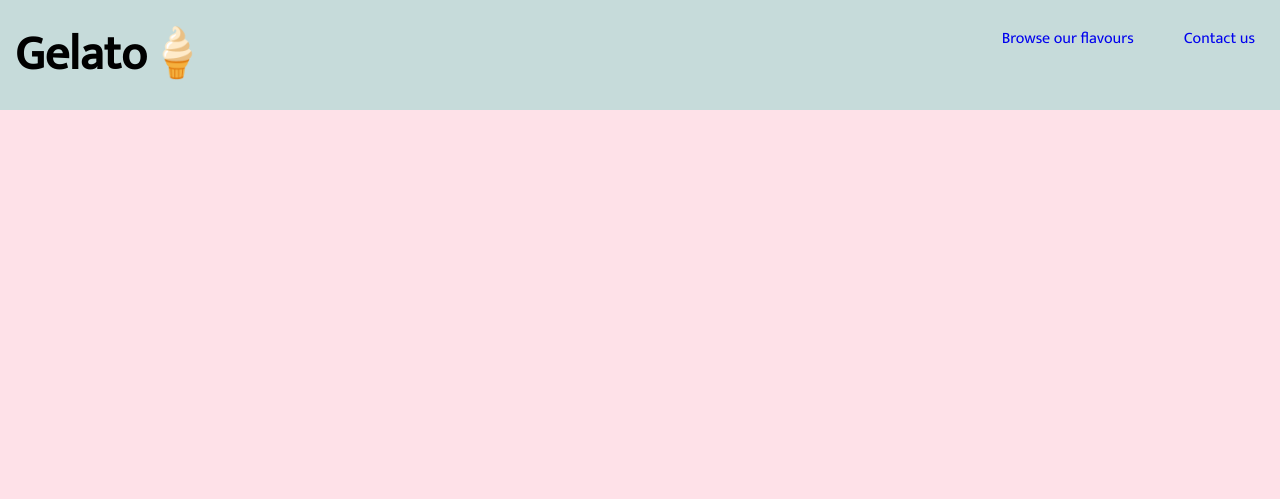
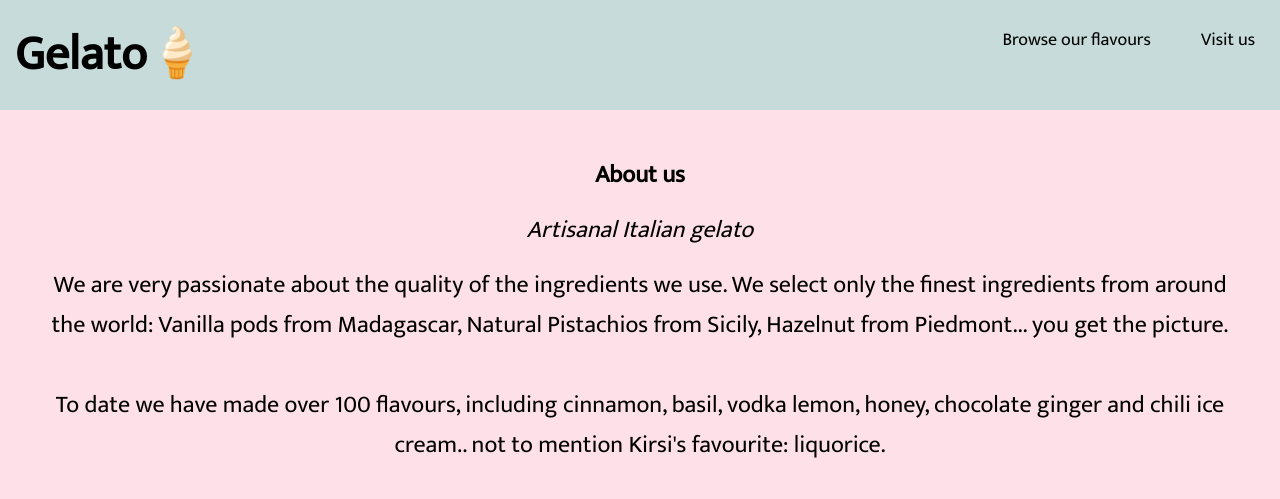
Before and after one commit to kirsijo/gelateria_symfony, a Symfony app: template templates/gelato/homepage.html.twig in a window 1280 px wide. Shown: the top 499 px of the page. Run offline with Twig, Linux system fonts and the light colour scheme; the template is opened without the code that fills it, so the values that code supplies are empty; some libraries are stand-ins or nearby versions.

Commit message:
homepage description, some more styling

```diff
--- a/public/styles/style.css
+++ b/public/styles/style.css
@@ -27,8 +27,20 @@ h1 {
   margin: 15px;
 }
 
+h2 {
+  text-align: center;
+  margin-top: 25px;
+  font-size: 1.5rem;
+}
+
 a {
   text-decoration: none;
+  font-size: 18px;
+  color: black;
+}
+
+a:visited {
+  color: black;
 }
 
 li {
@@ -41,3 +53,23 @@ body {
   background-color: #fee1e8;
   font-family: var(--main-font);
 }
+
+p {
+  margin: 15px;
+  font-size: 1.5rem;
+}
+
+.individual-favour {
+  text-align: center;
+  padding: 20px;
+}
+
+.flavour-list {
+  text-align: center;
+  padding: 20px;
+}
+
+.about-us {
+  text-align: center;
+  padding: 20px;
+}
--- a/src/Controller/GelatoController.php
+++ b/src/Controller/GelatoController.php
@@ -3,7 +3,6 @@
 namespace App\Controller;
 
 use Symfony\Bundle\FrameworkBundle\Controller\AbstractController;
-use Symfony\Component\HttpFoundation\JsonResponse;
 use Symfony\Component\HttpFoundation\Response;
 use Symfony\Component\Routing\Annotation\Route;
 use function Symfony\Component\String\u;
@@ -21,7 +20,7 @@ class GelatoController extends AbstractController
     {
 
         $flavours = [
-            'pistachio' => ['flavour' => 'pistachio', 'image'=>'https://www.davidlebovitz.com/wp-content/uploads/2007/09/1314787147_c9ac9d5bae_o-1.jpg', 'description' => 'Pistachio ice cream or pistachio nut ice cream is an ice cream flavor made with pistachio nuts or flavoring.' ],
+            'pistachio' => ['flavour' => 'pistachio', 'image'=>'https://www.davidlebovitz.com/wp-content/uploads/2007/09/1314787147_c9ac9d5bae_o-1.jpg', 'description' => 'Pistachio ice cream or pistachio nut ice cream is an ice cream flavor made with pistachio nuts.' ],
             'blackcurrant' => ['flavour' => 'blackcurrant', 'image' => 'https://5.imimg.com/data5/SELLER/Default/2021/2/UZ/FD/XU/110446045/black-currant-ice-cream-500x500.jpeg', 'description' => 'sweet and tart'],
         ];
 
--- a/templates/base.html.twig
+++ b/templates/base.html.twig
@@ -18,7 +18,7 @@
 <h1>Gelato🍦</h1>
 <ul>
 <li> <a href='/flavours/'> Browse our flavours </a>
-<li> <a href='/flavours/'> Contact us </a>
+<li> <a href='/flavours/'> Visit us </a>
 </ul>
 </nav>
 {% block body %}
--- a/templates/gelato/flavours.html.twig
+++ b/templates/gelato/flavours.html.twig
@@ -7,7 +7,7 @@
 
 <div>
     {% for flavour in flavours %}
-    <div>
+    <div class="flavour-list">
     <a href='/flavours/{{flavour.flavour}}'> {{flavour.flavour}} </a>
     </div>
     {% endfor %}
--- a/templates/gelato/homepage.html.twig
+++ b/templates/gelato/homepage.html.twig
@@ -1 +1,13 @@
 {% extends 'base.html.twig'%}
+
+{% block body %}
+<div class="about-us">
+<h2>About us</h2>
+<p><i>Artisanal Italian gelato </i></p>
+<p>We are very passionate about the quality of the ingredients we use. We select only the finest ingredients from around the world: Vanilla pods from Madagascar,  Natural Pistachios from Sicily,  Hazelnut from Piedmont... you get the picture.
+<br>
+<br>
+To date we have made over 100 flavours, including cinnamon, basil, vodka lemon, honey, chocolate ginger and chili ice cream.. not to mention Kirsi's favourite: liquorice. </p>
+</div>
+
+{% endblock %}
```
Also changed, not shown: templates/gelato/singleflavour.html.twig (+5 -2 lines).
